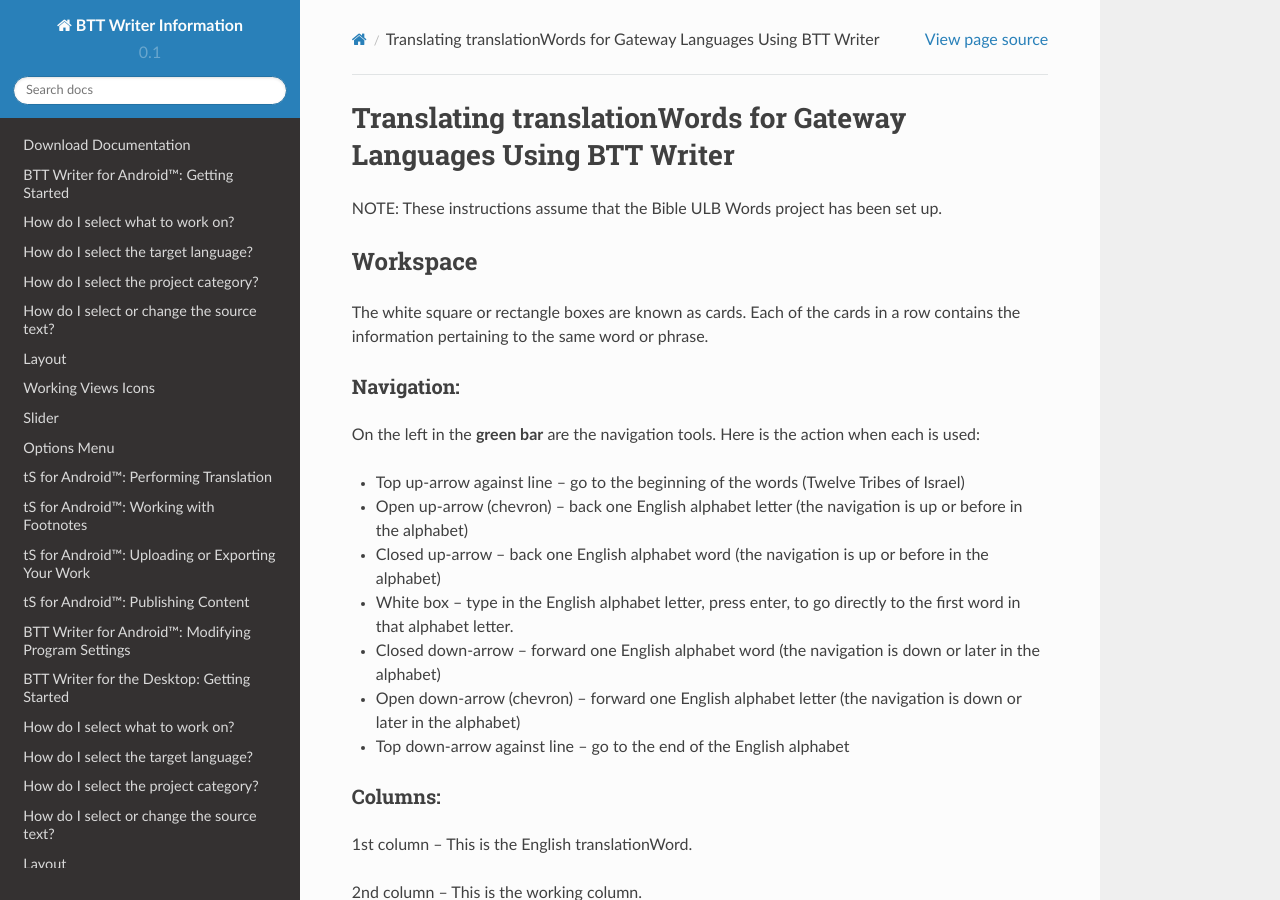
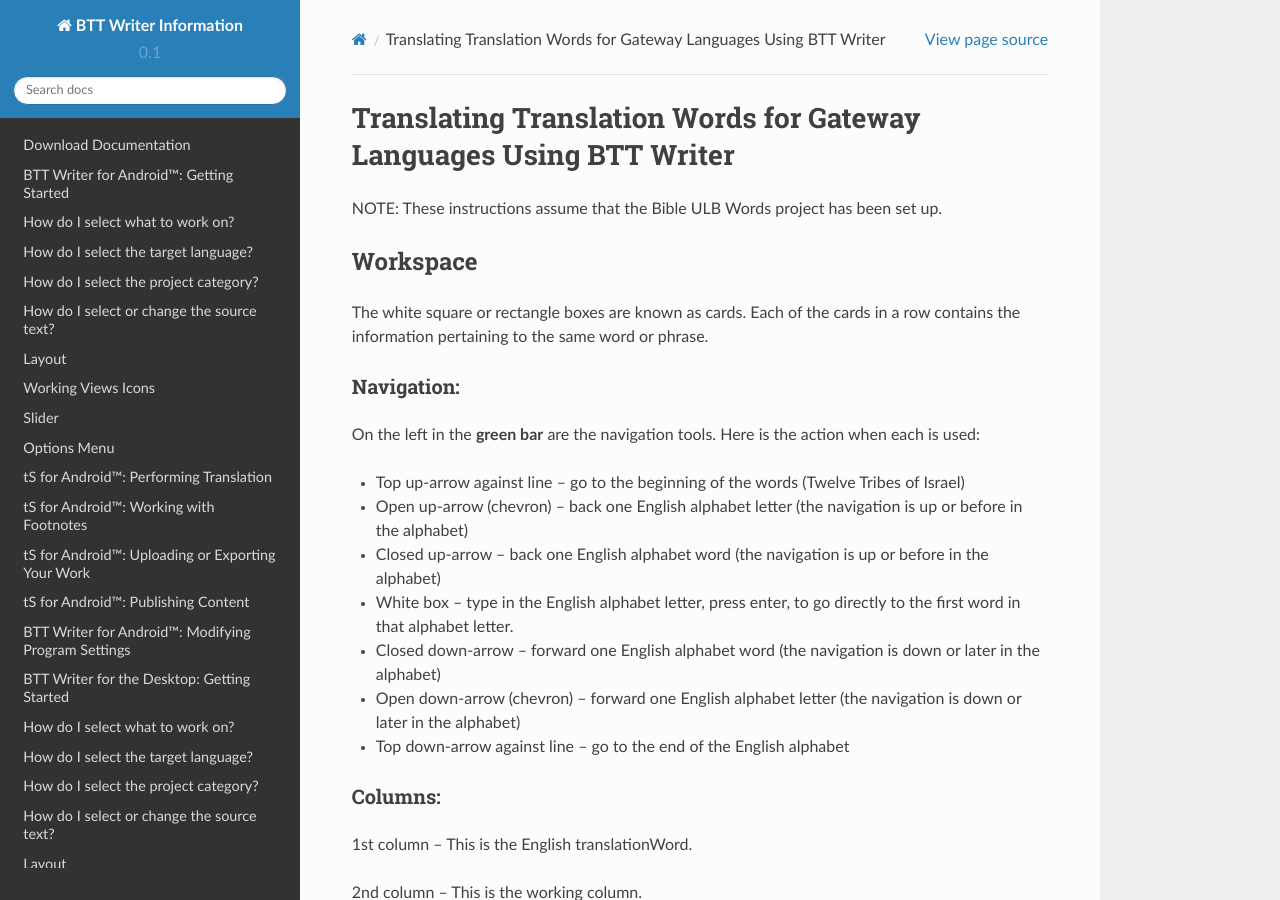
Before and after one commit to mondele/btt-writer-docs, a Sphinx documentation site: the page built from docs/translationWords.rst, in a window 1280 px wide and 900 px high. Built offline with Sphinx 7.4.7 and the Read the Docs theme 2.0.0, drawn with Linux system fonts in a browser that asks for light colours; pages that are not in the unit, such as notebooks, are missing from menus.

Commit message:
Update translationWords.rst

```diff
--- a/docs/translationWords.rst
+++ b/docs/translationWords.rst
@@ -1,4 +1,4 @@
-Translating translationWords for Gateway Languages Using BTT Writer
+Translating Translation Words for Gateway Languages Using BTT Writer
 ============================================================================================
 
 NOTE: These instructions assume that the Bible ULB Words project has been set up.
```
